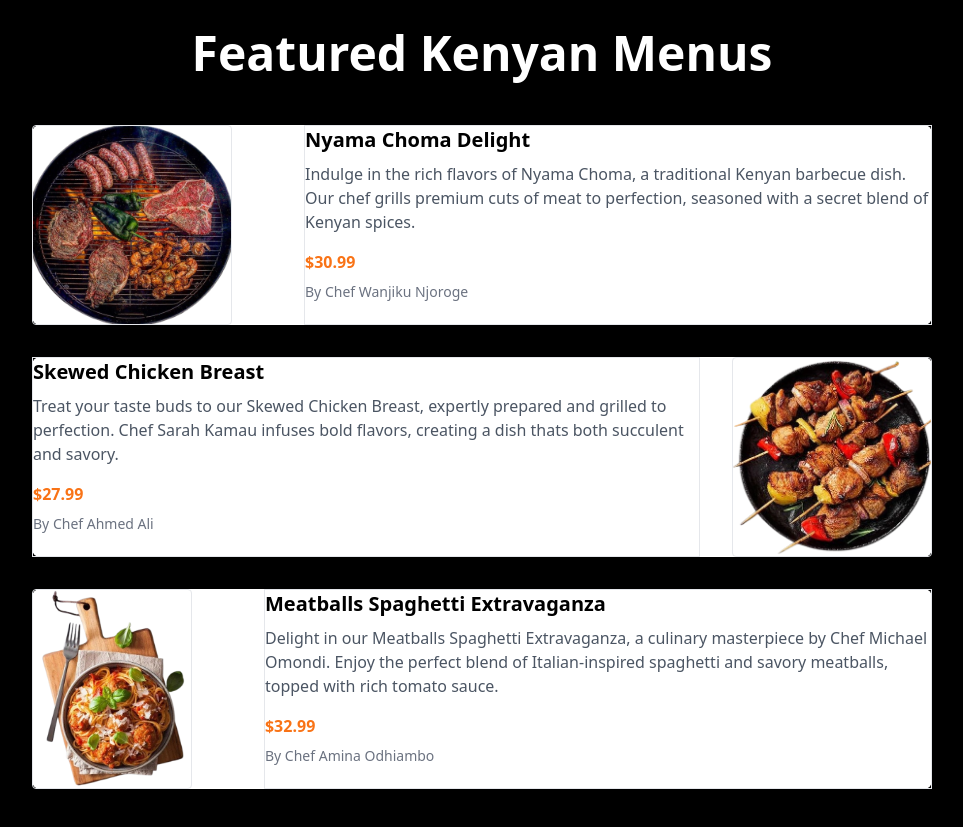
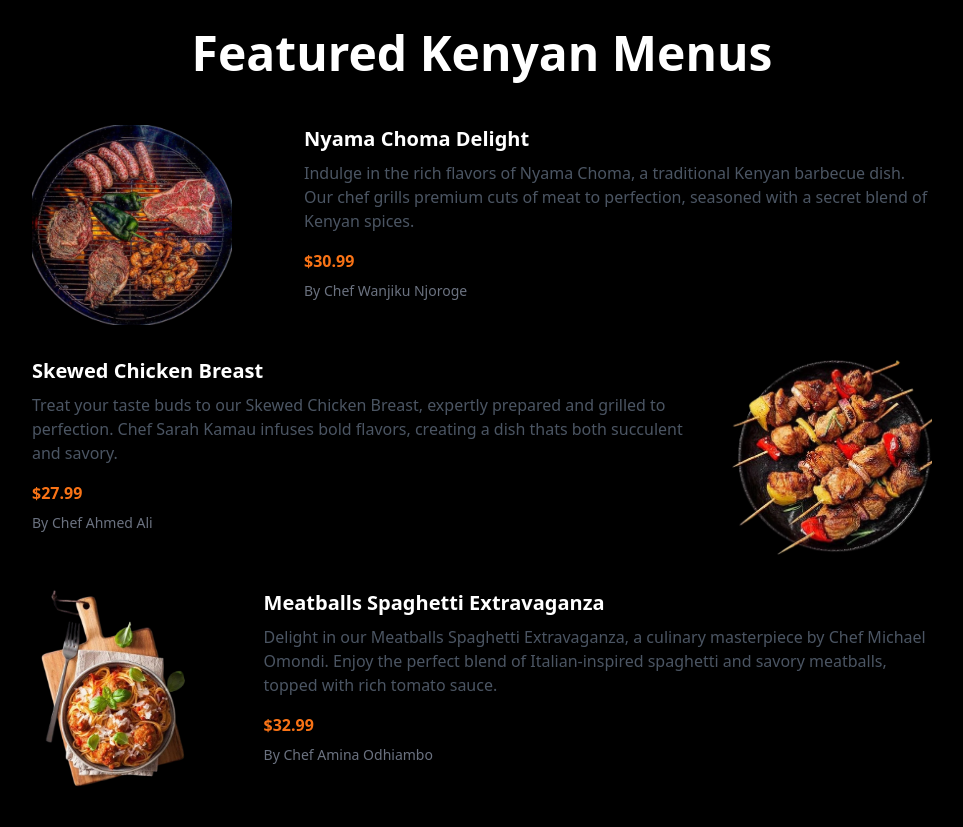
Before and after one commit to naomirono/Catering_app, a React (Vite) app in the folder client/: page / in a window 1280 px wide. Shown: the part 2780-3607 px from the top of the page, without its empty margins (158-1121 px from the left). Built offline with nearby package versions, Linux system fonts and the light colour scheme.

Commit message:
Add an onclick function to the menu chef paragraph

```diff
--- a/client/src/components/Layout/Featured/FeaturedMenu.jsx
+++ b/client/src/components/Layout/Featured/FeaturedMenu.jsx
@@ -30,6 +30,12 @@ const menusData = [
 ];
 
 const FeaturedMenus = () => {
+
+  const handleViewProfile = (chefName) => {
+    // Navigate to the specific chef's profile page or perform any other action
+    console.log(`View profile of Chef ${chefName}`);
+  };
+
   return (
     <section className="py-16">
       <div className="container mx-auto max-w-[900px]">
@@ -39,37 +45,39 @@ const FeaturedMenus = () => {
 
         <div className="grid grid-cols-1 md:grid-cols-1 lg:grid-cols-1 gap-8">
           {menusData.map((menu) => (
-            <div key={menu.id} className="bg-white rounded-lg shadow-md flex">
+            <div key={menu.id} className=" flex">
               {menu.id === 1 && (
                 <>
-                  <img src={menu.image} alt={menu.title} className="w-[200px] h-[200px] object-cover mr-8 rounded border" />
-                  <div className=' border' style={{ marginLeft: '40px' }}>
-                    <h3 className="text-xl font-semibold mb-2">{menu.title}</h3>
+                  <img src={menu.image} alt={menu.title} className="w-[200px] h-[200px] object-cover mr-8 " />
+                  <div style={{ marginLeft: '40px' }}>
+                    <h3 className="text-xl font-semibold mb-2 text-white ">{menu.title}</h3>
                     <p className="text-gray-600 mb-4">{menu.description}</p>
                     <p className="text-orange-500 font-semibold">{menu.price}</p>
-                    <p className="text-sm text-gray-500 mt-2">{`By ${menu.chef}`}</p>
+                    <p className="text-sm text-gray-500 mt-2 hover:text-orange-500" onClick={() => handleViewProfile(menu.chef)}>{`By ${menu.chef}`}</p>
                   </div>
                 </>
               )}
               {menu.id === 2 && (
                 <>
-                  <div className=' border '>
-                    <h3 className="text-xl font-semibold mb-2">{menu.title}</h3>
+                  <div>
+                    <h3 className="text-xl font-semibold mb-2 text-white ">{menu.title}</h3>
                     <p className="text-gray-600 mb-4">{menu.description}</p>
                     <p className="text-orange-500 font-semibold">{menu.price}</p>
-                    <p className="text-sm text-gray-500 mt-2">{`By ${menu.chef}`}</p>
+                    <p className="text-sm text-gray-500 mt-2 hover:text-orange-500" onClick={() => handleViewProfile(menu.chef)}>{`By ${menu.chef}`}</p>
+
                   </div>
-                  <img src={menu.image} alt={menu.title} className="w-[200px] h-[200px] object-cover ml-8 rounded  border" />
+                  <img src={menu.image} alt={menu.title} className="w-[200px] h-[200px] object-cover ml-8 rounded" />
                 </>
               )}
               {menu.id === 3 && (
                 <>
-                  <img src={menu.image} alt={menu.title} className="w-[200px] h-[200px] object-cover mr-8 rounded  border" />
-                  <div className=' border' style={{ marginLeft: '40px' }}>
-                    <h3 className="text-xl font-semibold mb-2">{menu.title}</h3>
+                  <img src={menu.image} alt={menu.title} className="w-[200px] h-[200px] object-cover mr-8 rounded" />
+                  <div style={{ marginLeft: '40px' }}>
+                    <h3 className="text-xl font-semibold mb-2 text-white ">{menu.title}</h3>
                     <p className="text-gray-600 mb-4">{menu.description}</p>
                     <p className="text-orange-500 font-semibold">{menu.price}</p>
-                    <p className="text-sm text-gray-500 mt-2">{`By ${menu.chef}`}</p>
+                    <p className="text-sm text-gray-500 mt-2 hover:text-orange-500" onClick={() => handleViewProfile(menu.chef)}>{`By ${menu.chef}`}</p>
+
                   </div>
                 </>
               )}
```
